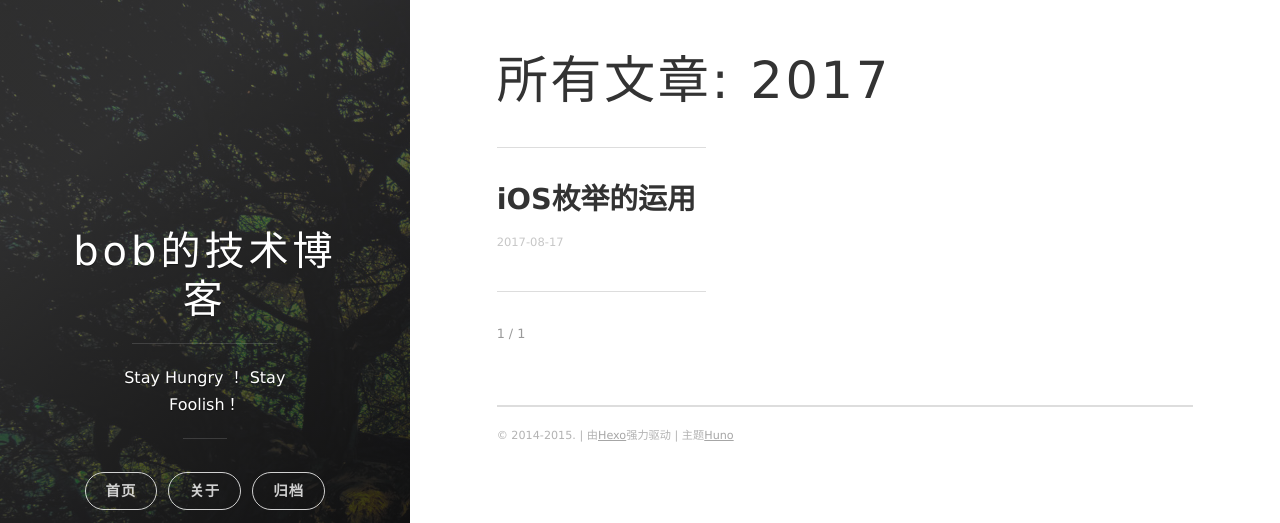
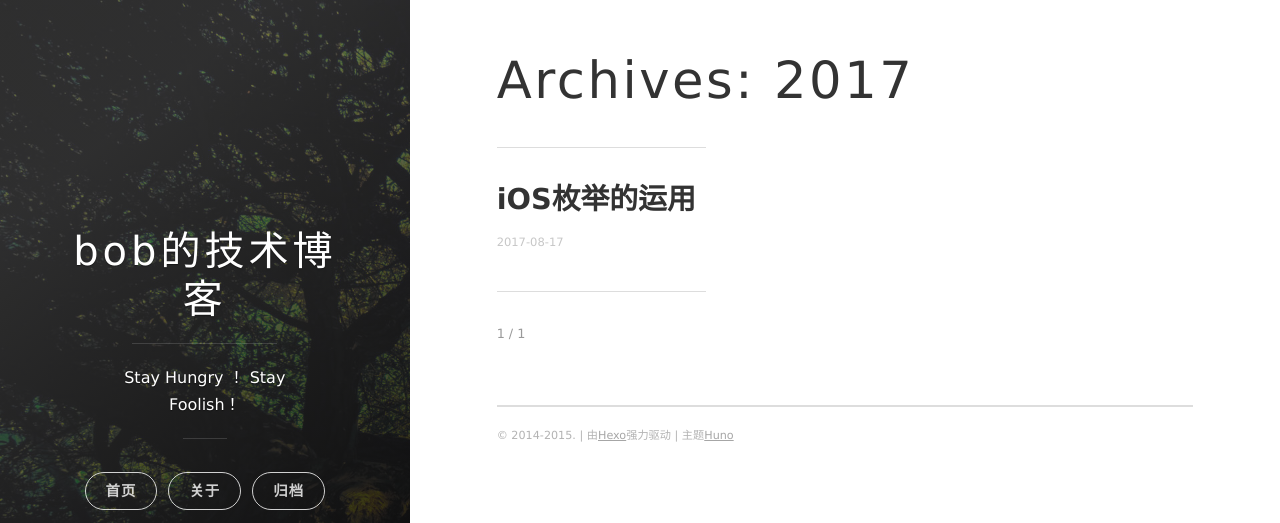
Before and after one commit to TianXianBob/chenxingchen.github.io, a plain HTML site: page archives/2017/index.html in a window 1280 px wide. Shown: the top 523 px of the page. Drawn offline with nearby package versions, Linux system fonts and the light colour scheme; some packages are replaced by stand-ins of ours.

Commit message:
Site updated: 2017-09-12 15:56:53

```diff
--- a/archives/2017/index.html
+++ b/archives/2017/index.html
@@ -7,7 +7,7 @@
 
 
     <title>
-      所有文章: 2017
+      Archives: 2017
     </title>
 
     <meta name="viewport" content="width=device-width, initial-scale=1, maximum-scale=1, user-scalable=no">
@@ -18,13 +18,13 @@
 
     <meta name="description" content="关于iOS及其他软件技术的交流博客">
 <meta property="og:type" content="website">
-<meta property="og:title" content="所有文章: 2017">
+<meta property="og:title" content="Archives: 2017">
 <meta property="og:url" content="https://TianXianBob.github.io/archives/2017/index.html">
 <meta property="og:site_name" content="bob的技术博客">
 <meta property="og:description" content="关于iOS及其他软件技术的交流博客">
 <meta property="og:locale" content="zh-cn">
 <meta name="twitter:card" content="summary">
-<meta name="twitter:title" content="所有文章: 2017">
+<meta name="twitter:title" content="Archives: 2017">
 <meta name="twitter:description" content="关于iOS及其他软件技术的交流博客">
 
 
@@ -190,7 +190,7 @@ classes that you can use:
 
 
 
-  <h1 class="archive-title">所有文章: 2017</h1>
+  <h1 class="archive-title">Archives: 2017</h1>
   <hr class="post-list__divider" />
 
 
```
Also changed, not shown: archives/2017/08/index.html (+4 -4 lines), archives/index.html (+3 -3 lines).
